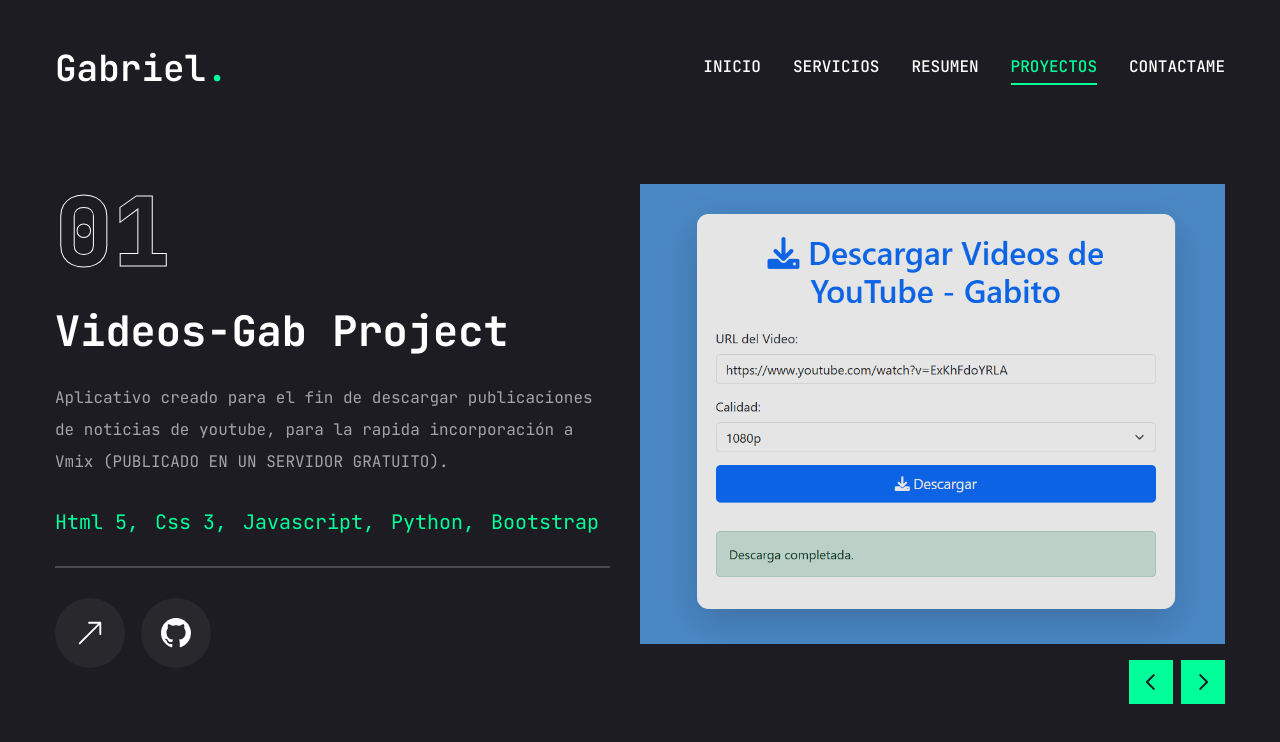
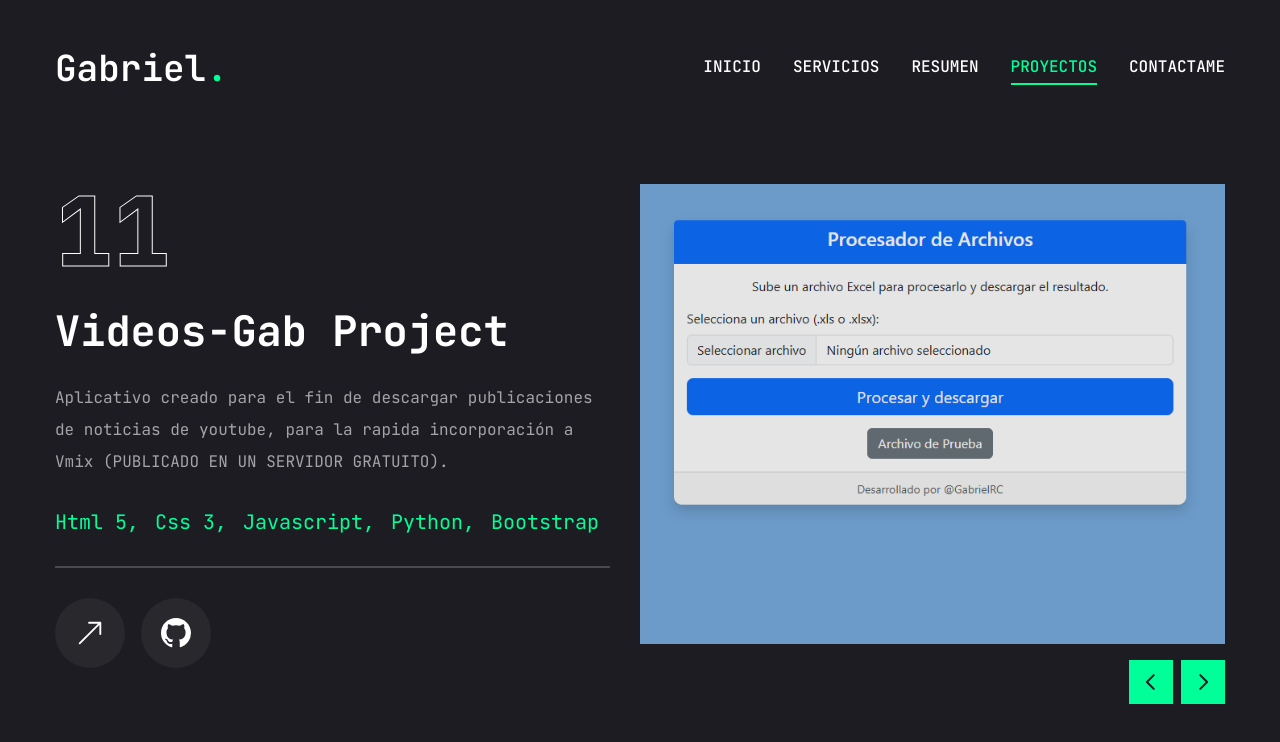
Before and after one commit to gab69/portafolio_actualizado, a Next.js app: page /work in a window 1280 px wide. Shown: the top 742 px of the page. Built offline with nearby package versions, Linux system fonts and the light colour scheme.

Commit message:
proyecto limpieza de datos DRTC agregado

```diff
--- a/app/work/page.jsx
+++ b/app/work/page.jsx
@@ -21,7 +21,18 @@
 
 const projects = [
   {
-    num: "01",
+    num: "11",
+    category: "Videos-Gab",
+    title: "Descarga Videos",
+    description:
+      "Aplicativo creado para el fin de descargar publicaciones de noticias de youtube, para la rapida incorporación a Vmix (PUBLICADO EN UN SERVIDOR GRATUITO).",
+    stack: [{ name: "Html 5" }, { name: "Css 3" }, { name: "Javascript" }, { name: "Python" },, { name: "Bootstrap" }],
+    image: "/assets/work/drtc.png",
+    live: "https://limpieza-drtc.onrender.com/",
+    github: "https://github.com/gab69/Limpieza-DRTC.git",
+  },
+  {
+    num: "10",
     category: "Videos-Gab",
     title: "Descarga Videos",
     description:
@@ -33,7 +44,7 @@
   },
 
   {
-    num: "02",
+    num: "09",
     category: "Peliculas GAB",
     title: "pagina de peliculas",
     description:
@@ -44,7 +55,7 @@
     github: "https://github.com/gab69/peliculas-react.git",
   },
   {
-    num: "03",
+    num: "08",
     category: "Halo-Video",
     title: "Portafolio Gab",
     description:
@@ -56,7 +67,7 @@
   },
 
   {
-    num: "04",
+    num: "07",
     category: "Freelancer",
     title: "Gabriel Freelancer",
     description:
@@ -67,7 +78,7 @@
     github: "https://github.com/gab69/freelancer.git",
   },
   {
-    num: "05",
+    num: "06",
     category: "Portafolio Universitario",
     title: "Portafolio Gab",
     description:
@@ -78,7 +89,7 @@
     github: "https://github.com/gab69/portafolio.git",
   },
   {
-    num: "06",
+    num: "05",
     category: "Camara de Comercio",
     title: "pagina de CCH",
     description:
@@ -89,7 +100,7 @@
     github: "https://github.com/gab69/Blog-de-Cafe.git",
   },
   {
-    num: "07",
+    num: "04",
     category: "Fotos de Trabajos",
     title: "Pagina de Fotos",
     description:
@@ -100,7 +111,7 @@
     github: "https://github.com/gab69/imagenes.git",
   },
   {
-    num: "08",
+    num: "03",
     category: "Soporte-DRTC",
     title: "pagina de soporte",
     description:
@@ -111,7 +122,7 @@
     github: "https://github.com/gab69/DRTC",
   },
   {
-    num: "09",
+    num: "02",
     category: "Fronted-Store",
     title: "Portafolio Gab",
     description:
@@ -122,7 +133,7 @@
     github: "https://github.com/gab69/frontend-store.git",
   },
   {
-    num: "10",
+    num: "01",
     category: "Blog-Cafe",
     title: "pagina de cafe",
     description:
--- a/components/Stats.jsx
+++ b/components/Stats.jsx
@@ -8,7 +8,7 @@
     text: "Años de Experiencia",
   },
   {
-    num: 10,
+    num: 11,
     text: "Proyectos Completados",
   },
   {
```
Also changed, not shown: public/assets/work/drtc.png (added).
